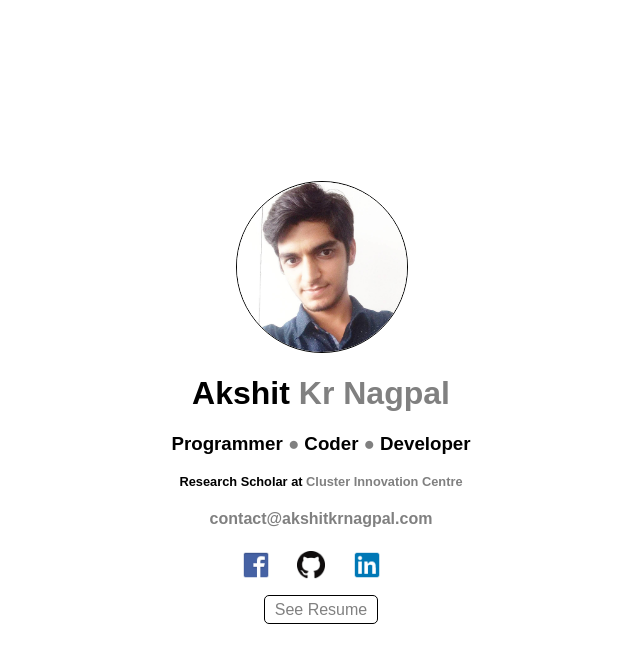
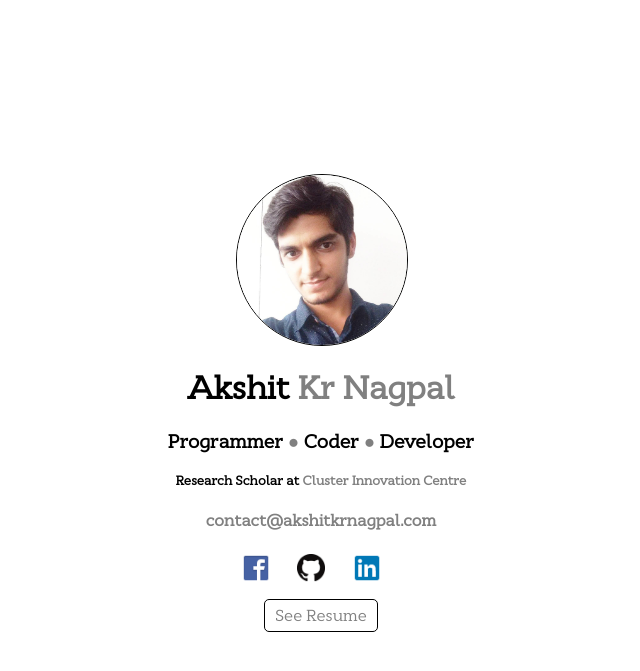
Before and after one commit to AkshitKrNagpal/akshitkrnagpal-old, a PHP site: page / in a window 1280 px wide. Shown: the top 671 px of the page, without its empty margins (319-959 px from the left). Run offline with PHP 8.4, Linux system fonts and the light colour scheme.

Commit message:
Font Fixed

```diff
--- a/index.html
+++ b/index.html
@@ -2,7 +2,7 @@
     <head>
         <title>Akshit Kr Nagpal</title>
         <link href="style.css" rel="stylesheet">
-        <link href="font/stylesheet.css" rel="stylesheet">
+        <link href="stylesheet.css" rel="stylesheet">
         <link rel="shortcut icon" type="image/png" href="favicon.png"/>
         <meta name="viewport" content="width=device-width, initial-scale=1">
     </head>
--- a/stylesheet.css
+++ b/stylesheet.css
@@ -24,12 +24,12 @@
 
 @font-face {
     font-family: 'cyntho_slab_proregular';
-    src: url('CynthoSlabPro-Regular-webfont.eot');
-    src: url('CynthoSlabPro-Regular-webfont.eot?#iefix') format('embedded-opentype'),
-         url('CynthoSlabPro-Regular-webfont.woff2') format('woff2'),
-         url('CynthoSlabPro-Regular-webfont.woff') format('woff'),
-         url('CynthoSlabPro-Regular-webfont.ttf') format('truetype'),
-         url('CynthoSlabPro-Regular-webfont.svg#cyntho_slab_proregular') format('svg');
+    src: url('font/CynthoSlabPro-Regular-webfont.eot');
+    src: url('font/CynthoSlabPro-Regular-webfont.eot?#iefix') format('embedded-opentype'),
+         url('font/CynthoSlabPro-Regular-webfont.woff2') format('woff2'),
+         url('font/CynthoSlabPro-Regular-webfont.woff') format('woff'),
+         url('font/CynthoSlabPro-Regular-webfont.ttf') format('truetype'),
+         url('font/CynthoSlabPro-Regular-webfont.svg#cyntho_slab_proregular') format('svg');
     font-weight: normal;
     font-style: normal;
 
```
Also changed, not shown: CynthoSlabPro-Regular-webfont.svg (deleted), CynthoSlabPro-Regular-webfont.ttf (deleted), CynthoSlabPro-Regular-webfont.woff (deleted), CynthoSlabPro-Regular-webfont.woff2 (deleted), 1 other file.
